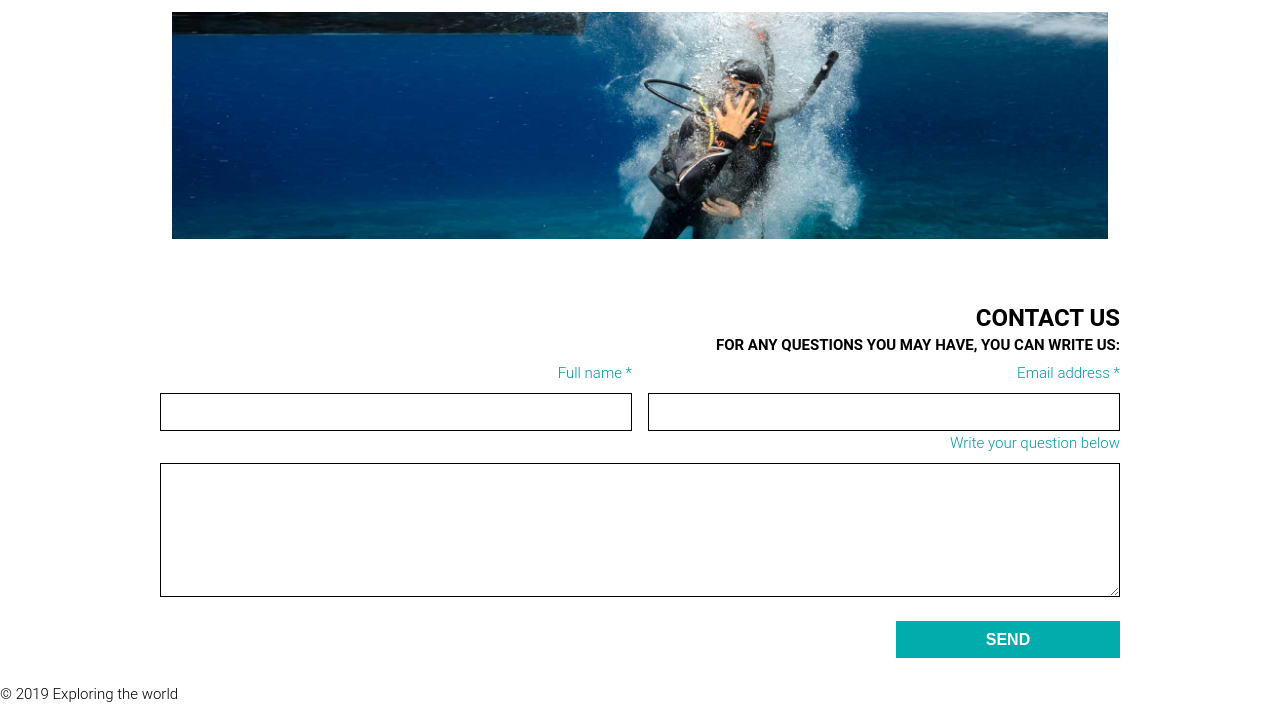
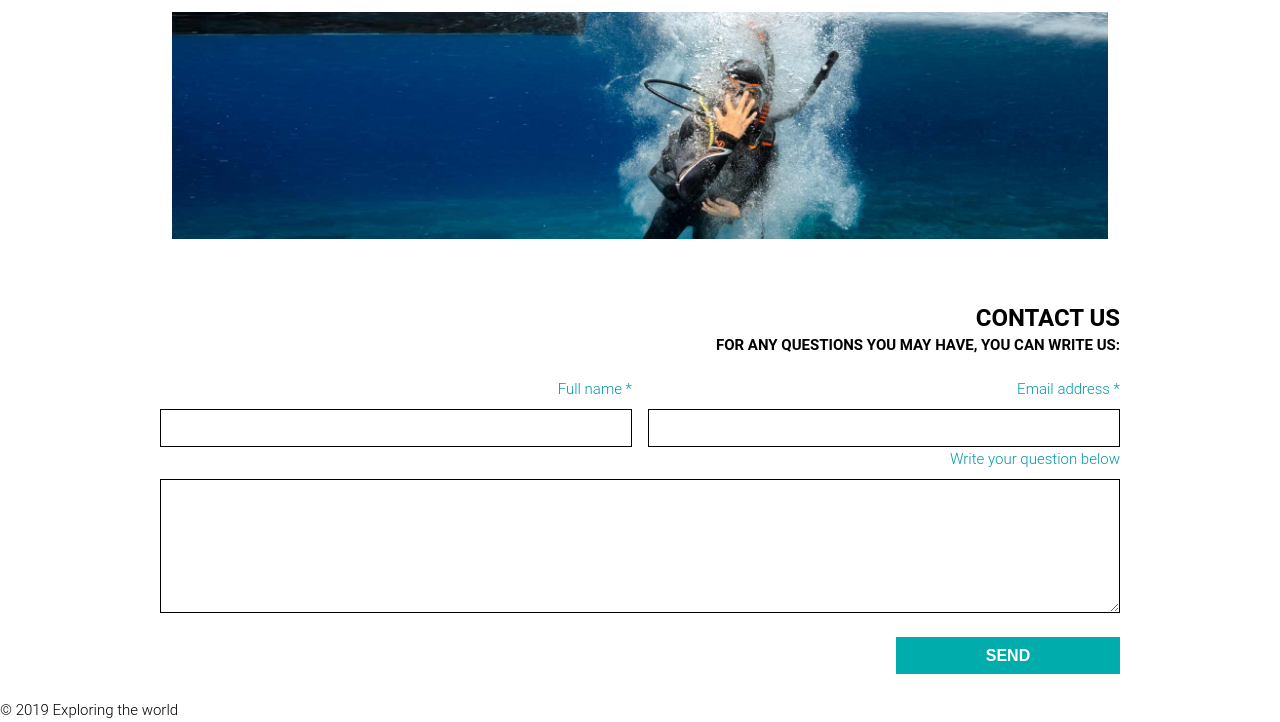
Before and after one commit to oksankapl17/FLX, a plain HTML site: page FLX_homework_3/homework/index.html in a window 1280 px wide. Shown: the part 3391-4113 px from the top of the page. Drawn offline with Linux system fonts and the light colour scheme.

Commit message:
Add bigger spacing

```diff
--- a/FLX_homework_3/homework/scss/_main.scss
+++ b/FLX_homework_3/homework/scss/_main.scss
@@ -238,6 +238,7 @@ label {
       }
       .form {
         @include flex-layout(row, flex-start, flex-start, wrap);
+        margin-top: $regular-spacer;
         .submit-btn {
           margin-top: $regular-spacer;
           margin-bottom: $regular-spacer;
```
Also changed, not shown: FLX_homework_3/homework/css/style1.css, FLX_homework_3/homework/css/style2.css.
